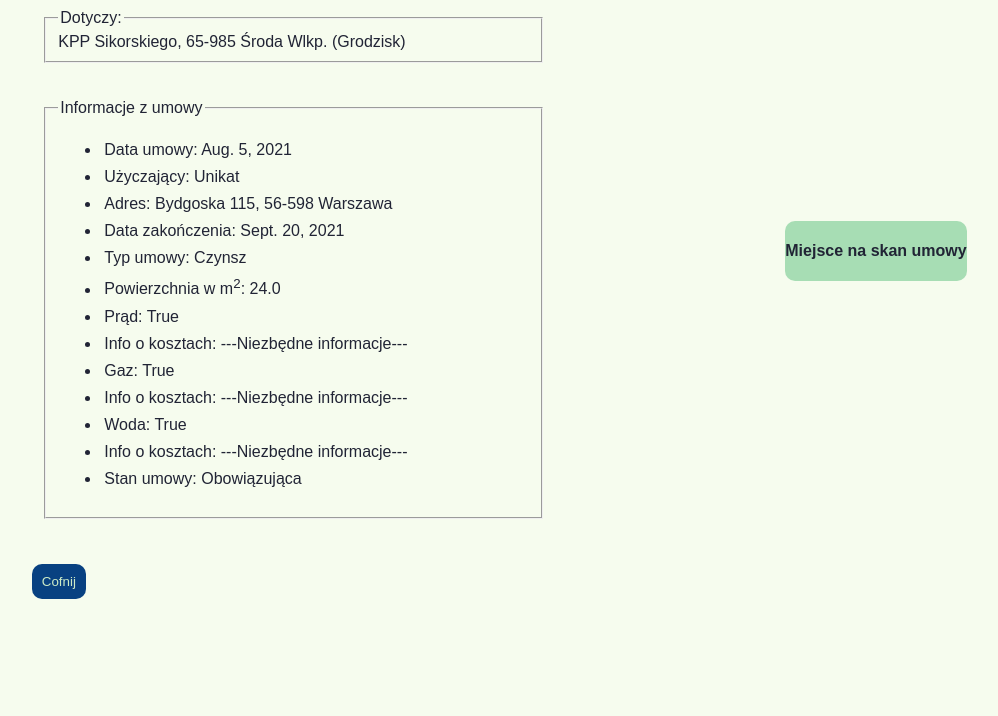
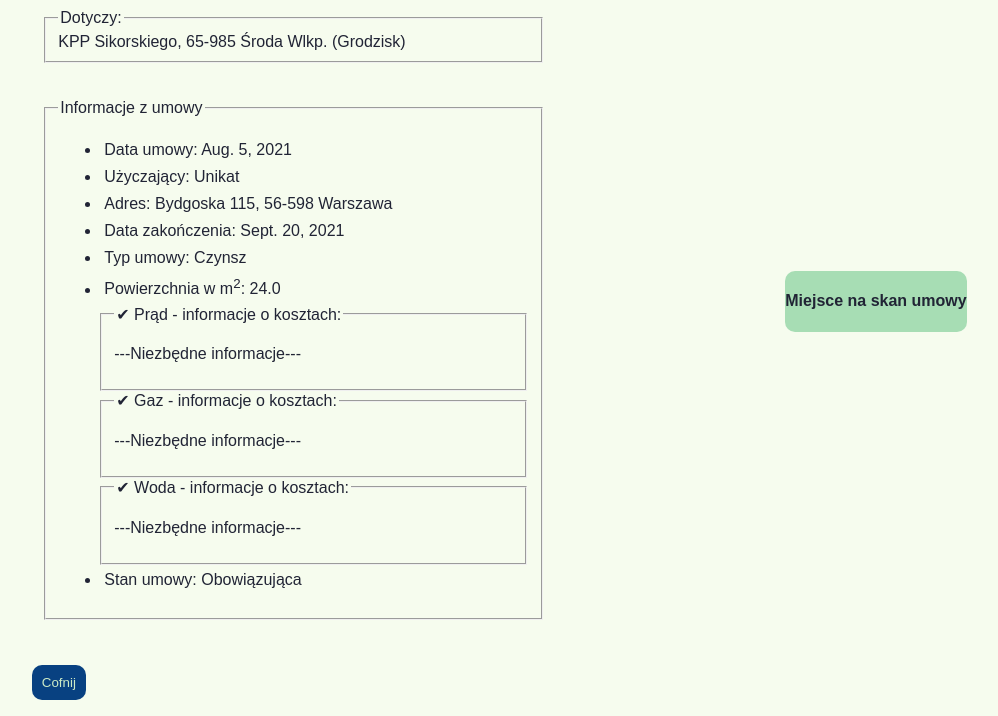
Before and after one commit to Hypnos86/Projekt-umowy, a Django app: page /umowy/podglad/2/ in a window 1280 px wide. Shown: the part 113-829 px from the top of the page, without its empty margins (26-1024 px from the left). Before the commit the page ends 712 px from the top, so only its background shows below. Run offline with Django 3.2, Linux system fonts and the light colour scheme; a user stored in the database is signed in; data comes from the database, SQL or seed files in the repository; both versions use the stored data as it was after the commit; parts of the project's set-up code (start-up, migrations or seed data) failed here and were passed over.

Commit message:
Zmiana podgldu i dodanie labeli do mediów

```diff
--- a/templates/podglad.html
+++ b/templates/podglad.html
@@ -28,23 +28,40 @@
                     <li> Powierzchnia w m<sup>2</sup>: {{podglad.pow_uzyczona}}</li>
 
                     {%if podglad.rodzaj_kosztow_prad == True%}
-                    <li> Prąd: {{podglad.rodzaj_kosztow_prad}}</li>
-                    <li> Info o kosztach: {{podglad.informacje_prad}}</li>
+                    <form>
+                    <fieldset>
+                        <legend class="aktywne"> Prąd - informacje o kosztach: </legend>
+                    <p>{{podglad.informacje_prad}}</p>
+                    </fieldset>
+                    </form>
                     {%endif%}
 
                     {%if podglad.rodzaj_kosztow_gaz == True%}
-                    <li> Gaz: {{podglad.rodzaj_kosztow_gaz}}</li>
-                    <li> Info o kosztach: {{podglad.informacje_gaz}}</li>
+                      <form>
+                    <fieldset>
+                        <legend class="aktywne"> Gaz - informacje o kosztach: </legend>
+                    <p>{{podglad.informacje_gaz}}</p>
+
+                    </fieldset>
+                    </form>
                     {%endif%}
 
                     {%if podglad.rodzaj_kosztow_woda == True%}
-                    <li> Woda: {{podglad.rodzaj_kosztow_woda}}</li>
-                    <li> Info o kosztach: {{podglad.informacje_woda}}</li>
+                     <form>
+                    <fieldset>
+                        <legend class="aktywne"> Woda - informacje o kosztach: </legend>
+                    <p>{{podglad.informacje_woda}}</p>
+                    </fieldset>
+                    </form>
                     {%endif%}
 
                     {%if podglad.rodzaj_kosztow_co == True%}
-                    <li> Centralne ogrzewanie: {{podglad.rodzaj_kosztow_co}}</li>
-                    <li> Info o kosztach: {{podglad.informacje_co}}</li>
+                    <form>
+                    <fieldset>
+                        <legend class="aktywne"> Centralne ogrzewanie - informacje o kosztach: </legend>
+                    <p>{{informacje_co}}</p>
+                    </fieldset>
+                    </form>
                     {%endif%}
                     <li> Stan umowy: {{podglad.stan_umowy}}</li>
 
--- a/templates/usun.html
+++ b/templates/usun.html
@@ -9,6 +9,6 @@
         {%csrf_token%}
         <button type="submit" class="button-general">Przenieś do archiwum</button>
     </form>
-    <a href="{% url 'wszystkie_umowy'%}"><button>Cofnij</button></a>
+    <a href="{% url 'wszystkie_umowy'%}"><button class="button-general">Cofnij</button></a>
 
 {%endblock%}
--- a/umowyapp/static/style.css
+++ b/umowyapp/static/style.css
@@ -121,6 +121,10 @@ hr{
     width: 45%;
 }
 
+.aktywne::before{
+    content:"\2714";
+}
+
 section{
 display:flex;
 }
```
Also changed, not shown: templates/umowa_form.html (+6 -1 lines), umowyapp/views.py (+0 -8 lines), db.sqlite3, 1 other file.
